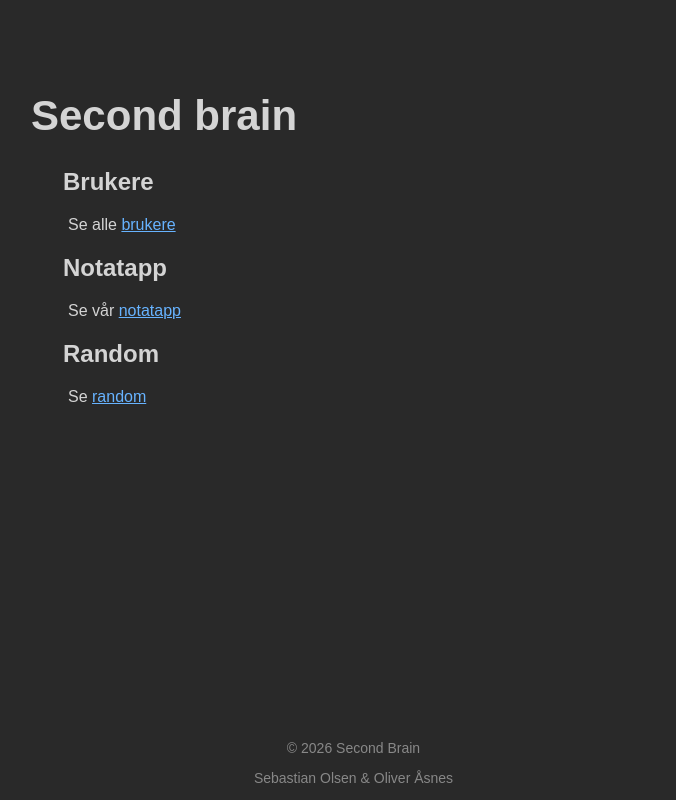
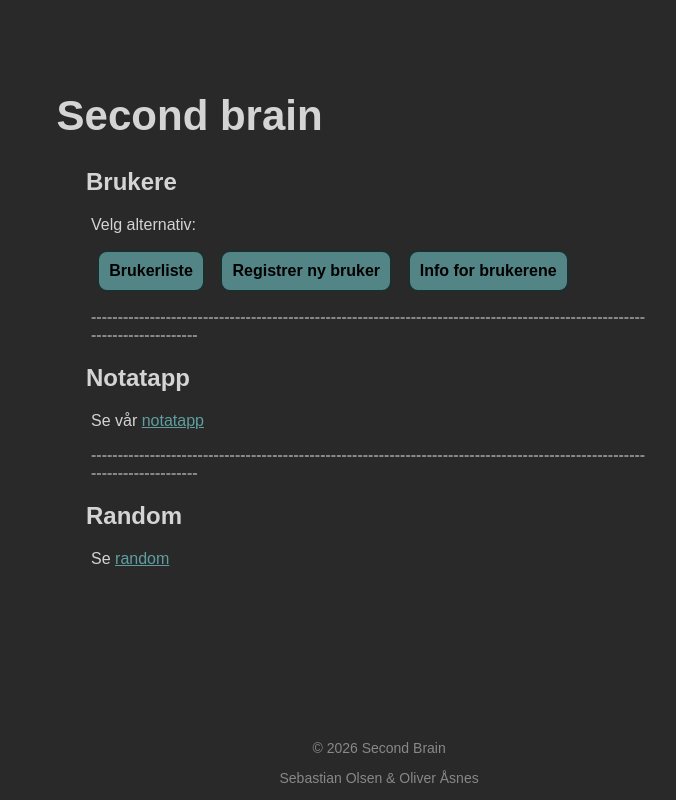
Before and after one commit to Sep-aa/Second-brain, a Django app: page / in a window 1280 px wide. Shown: the whole page, without its empty margins (289-965 px from the left). Run offline with Django 5.2, Linux system fonts and the light colour scheme.

Commit message:
Add user navigation buttons and CSS
Replace single 'brukere' link with multiple user action buttons and divider lines in main.html. Update styles: tweak body padding, add button styling and hover effect, add .brukerknapp class to style links inside buttons, change global anchor color, and add .linje rule for separator lines. Small layout and visual adjustments for the main page.

```diff
--- a/second_brain/brukere/templates/main.html
+++ b/second_brain/brukere/templates/main.html
@@ -15,11 +15,16 @@
     <section class="container">
         <article class="brukere">
             <h2>Brukere</h2>
-            <p>Se alle <a href="brukere/">brukere</a></p>
+            <p>Velg alternativ:</p>
+            <button class="knapp1"><a href="brukere/" class="brukerknapp">Brukerliste</a></button>
+            <button><a href="brukere/" class="brukerknapp">Registrer ny bruker</a></button>
+            <button><a href="brukere/" class="brukerknapp">Info for brukerene</a></button>
+            <p class="linje">----------------------------------------------------------------------------------------------------------------------------</p>
         </article>
         <article class="notat">
             <h2>Notatapp</h2>
             <p>Se vår <a href="notatapp/">notatapp</a></p>
+            <p class="linje">----------------------------------------------------------------------------------------------------------------------------</p>
         </article>
         <article class="random">
             <h2>Random</h2>
--- a/second_brain/static/css/style.css
+++ b/second_brain/static/css/style.css
@@ -8,12 +8,41 @@
 body {
     font-family: Arial, sans-serif;
     margin: 0;
-    padding-left: 25%;
-    padding-right: 25%;
+    padding-left: 27%;
+    padding-right: 27%;
     padding-top: 5%;
     background-color: #292929;
     color: #d4d4d4;
 }
+
+button{
+    background-color: rgba(95, 158, 160, 0.788);
+    border: solid 2px rgb(28, 46, 46);
+    font-size: 10px;
+    padding: 10px;
+    margin-left: 2%;
+    border-radius: 10px;
+    transition: 0.2s;
+}
+
+button:hover{
+    background-color: rgba(95, 158, 160, 0.978);
+    scale: 1.02;
+
+}
+
+.brukerknapp{
+    text-decoration: none;
+    font-size: 16px;
+    color: black;
+    font-weight: bold;
+}
+
+
+a {
+    color: cadetblue;
+}
+
 
 .Overskrift{
     font-size: 42px;
@@ -47,9 +76,6 @@ p {
     margin-left: 5px;
 }
 
-a {
-    color: #67b3ff;
-}
 
 .main {
     padding: 0px;
@@ -73,3 +99,8 @@ li:hover {
     color: #b8b8b8;
     margin-left: 4%;
 }
+
+.linje {
+    color: #888888;
+    font-weight: bold;
+}
```
